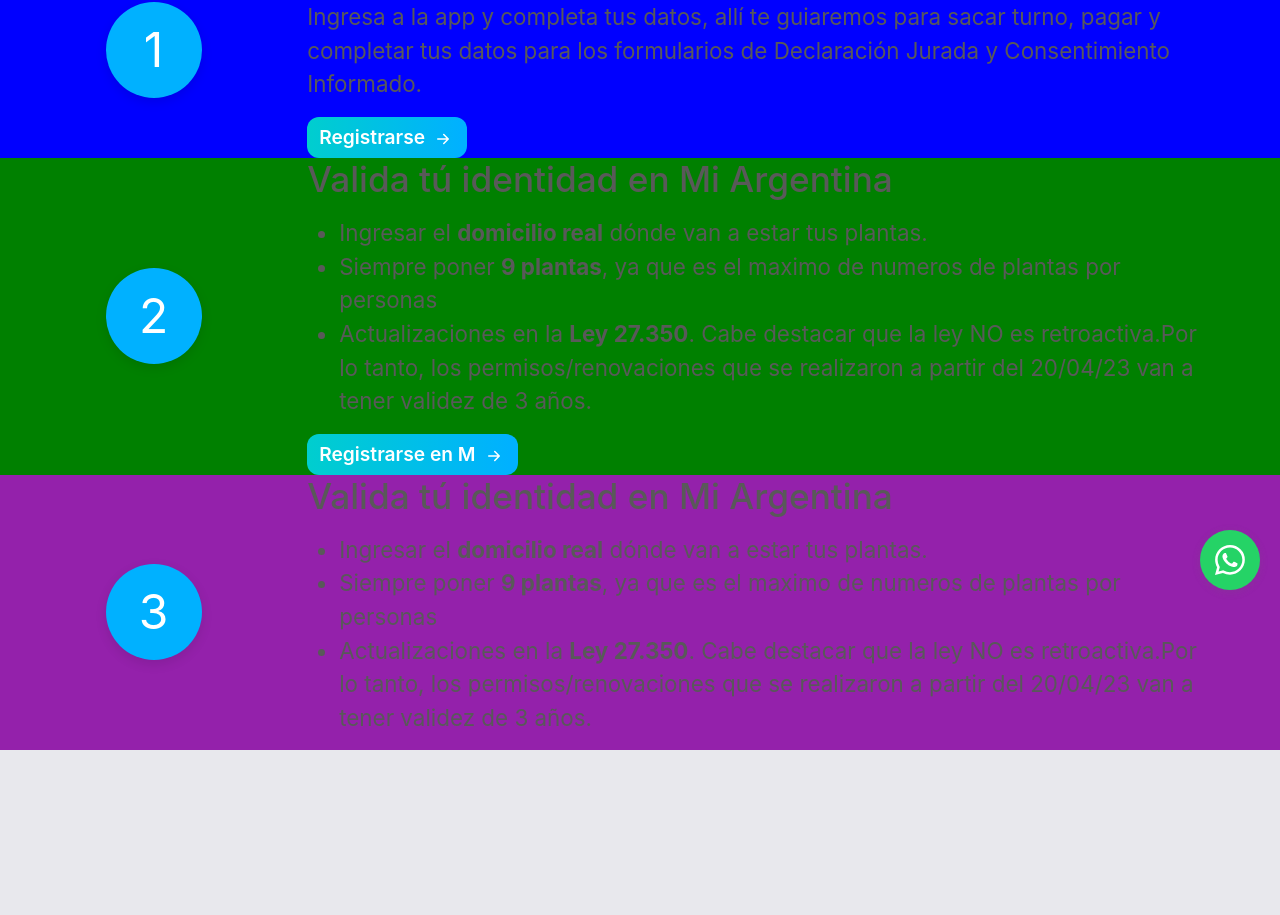
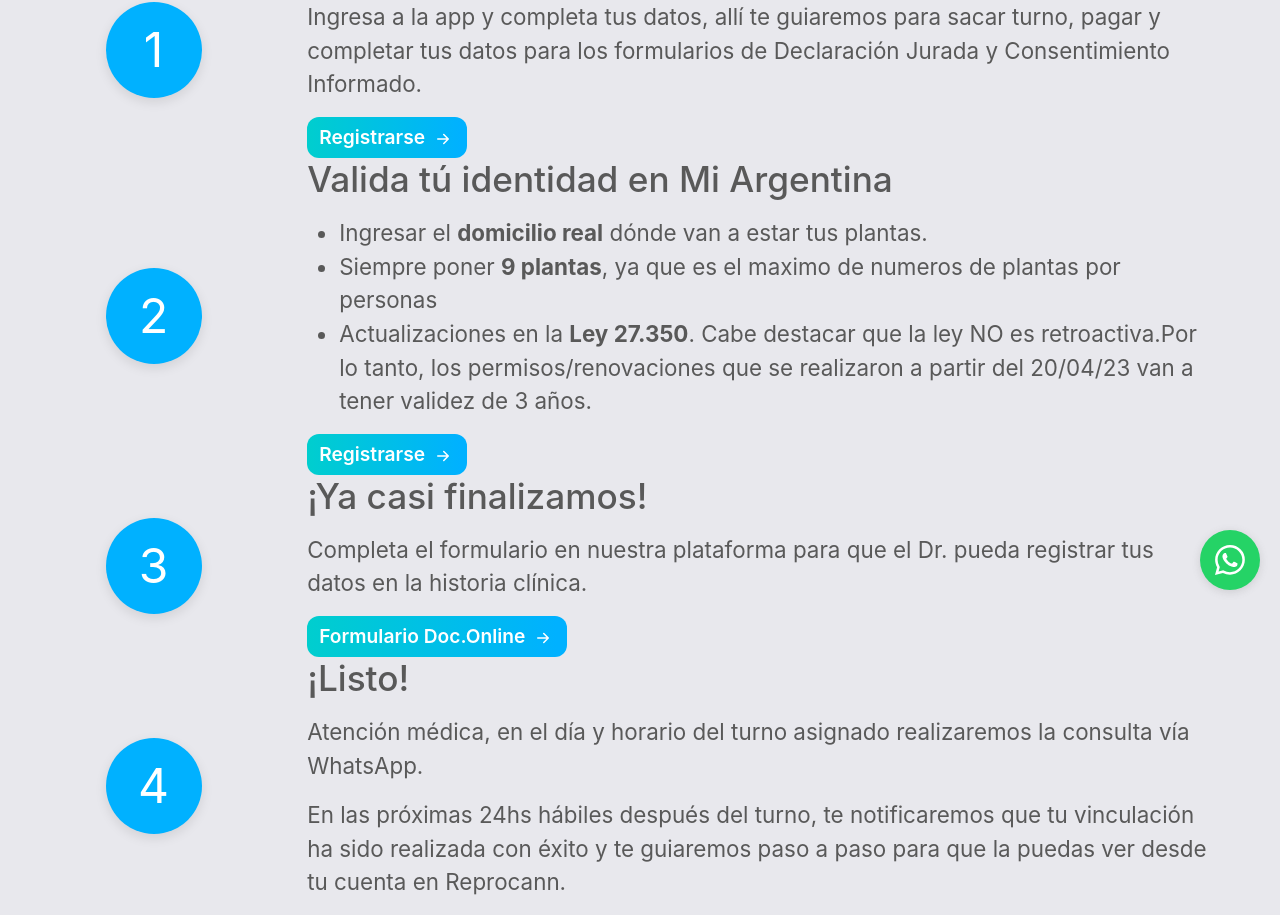
Before and after one commit to franco-buccellato/FrontDocOnlineLanding, a React (Create React App) app: page /pasosFinales in a window 1280 px wide. Shown: the part 190-1105 px from the top of the page. Before the commit the page ends 940 px from the top, so only its background shows below. Built offline with nearby package versions, Linux system fonts and the light colour scheme.

Commit message:
cambio en la seccion de pasos finales

```diff
--- a/src/components/PasosFinales/PasosFinales.css
+++ b/src/components/PasosFinales/PasosFinales.css
@@ -7,18 +7,27 @@
     align-items: center;
 }
 
+.containerhola{
+    display: flex;
+    flex-direction: column;
+    width: 100%;
+
+    background-repeat: no-repeat;
+    object-fit: cover;
+}
 
 
-.fondoPaso1{
-    background-color: blue;
-}
 
 .fondoPaso2{
-    background-color: green;
+    background-color: none;
 }
 
 .fondoPaso3{
-    background-color: rgb(148, 33, 171);
+    background-color: none;
+}
+
+.fondoPaso4{
+    background-color: none;
 }
 
 @media only screen and (max-width: 1540px) {
@@ -68,6 +77,7 @@
     width: 80%;
     padding: 0 2rem ;
 }
+
 
 .numeracion-container .circulo span{
     color: white;
@@ -139,3 +149,8 @@
 .invisible{
     opacity: 0;
 }
+
+
+.img-fondoPaso1{
+    background-image: url('../../imagenes/cartaAbierta.webp');
+}
--- a/src/components/PasosFinales/PasosFinales.js
+++ b/src/components/PasosFinales/PasosFinales.js
@@ -24,6 +24,7 @@
                     className="d-inline-block align-center"
                 />
             </div>
+            <div className='containerhola'>
 
                 <div className='container-paso fondoPaso1'>
                     <div className='numeracion-container'>
@@ -33,9 +34,12 @@
                     </div>
 
                     <div className='info-container '>
-                    <h1 className='titulo'>Rregistrate en la App Doc Online</h1>
+                        <h1 className='titulo'>Registrate en la App Doc Online</h1>
                         <p className='texto'>Ingresa a la app y completa tus datos, allí te guiaremos para sacar turno, pagar y completar tus datos para los formularios de Declaración Jurada y Consentimiento Informado.</p>
                         <Button type="submit" text={"Registrarse"} ruta={"https://doconlineargentina.com/turnero/"} className="butonRegistro"></Button >
+                    </div>
+
+                    <div className='img-fondoPaso1'>
                     </div>
                 </div>
 
@@ -53,7 +57,7 @@
                             <li>Siempre poner <strong>9 plantas</strong>, ya que es el maximo de numeros de plantas por personas</li>
                             <li>Actualizaciones en la <strong>Ley 27.350</strong>. Cabe destacar que la ley NO es retroactiva.Por lo tanto, los permisos/renovaciones que se realizaron a partir del 20/04/23 van a tener validez de 3 años.</li>
                         </ul>
-                    <Button type="submit" text={"Registrarse en M"} ruta={"https://reprocann.msal.gob.ar/auth"} className="butonRegistro"></Button >
+                        <Button type="submit" text={"Registrarse"} ruta={"https://reprocann.msal.gob.ar/auth"} className="butonRegistro"></Button >
                     </div>
                 </div>
 
@@ -65,14 +69,28 @@
                     </div>
 
                     <div className='info-container'>
-                    <h1 className='titulo'>Valida tú identidad en Mi Argentina</h1>
-                    <ul className='texto'>
-                        <li>Ingresar el <strong>domicilio real</strong> dónde van a estar tus plantas.</li>
-                        <li>Siempre poner <strong>9 plantas</strong>, ya que es el maximo de numeros de plantas por personas</li>
-                        <li>Actualizaciones en la <strong>Ley 27.350</strong>. Cabe destacar que la ley NO es retroactiva.Por lo tanto, los permisos/renovaciones que se realizaron a partir del 20/04/23 van a tener validez de 3 años.</li>
-                    </ul>
+                        <h1 className='titulo'>¡Ya casi finalizamos!</h1>
+                        <p className='texto'>Completa el formulario en nuestra plataforma para que el Dr. pueda registrar tus datos en la historia clínica.</p>
+                        <Button type="submit" text={"Formulario Doc.Online"} ruta={"https://doconlineargentina.com/turnero/login/pagweb"} className="butonRegistro"></Button >
                     </div>
                 </div>
+
+                <div className='container-paso fondoPaso4'>
+                    <div className='numeracion-container'>
+                        <div className='lineaSuperior'></div>
+                        <div className='circulo'><span>4</span></div>
+                        <div className='lineaInferior invisible'></div>
+                    </div>
+
+                    <div className='info-container'>
+                        <h1 className='titulo'>¡Listo!</h1>
+                        <p className='texto'>Atención médica, en el día y horario del turno asignado realizaremos la consulta vía WhatsApp.</p>
+                        <p className='texto'>En las próximas 24hs hábiles después del turno, te notificaremos que tu vinculación ha sido realizada con éxito y te guiaremos paso a paso para que la puedas ver desde tu cuenta en Reprocann.</p>
+                    </div>
+                </div>
+
+            </div>
+
         </>
     )
 }
```
Also changed, not shown: src/imagenes/plantaPaso1.png (added). Lines whose indentation alone changed are shown as unchanged.
